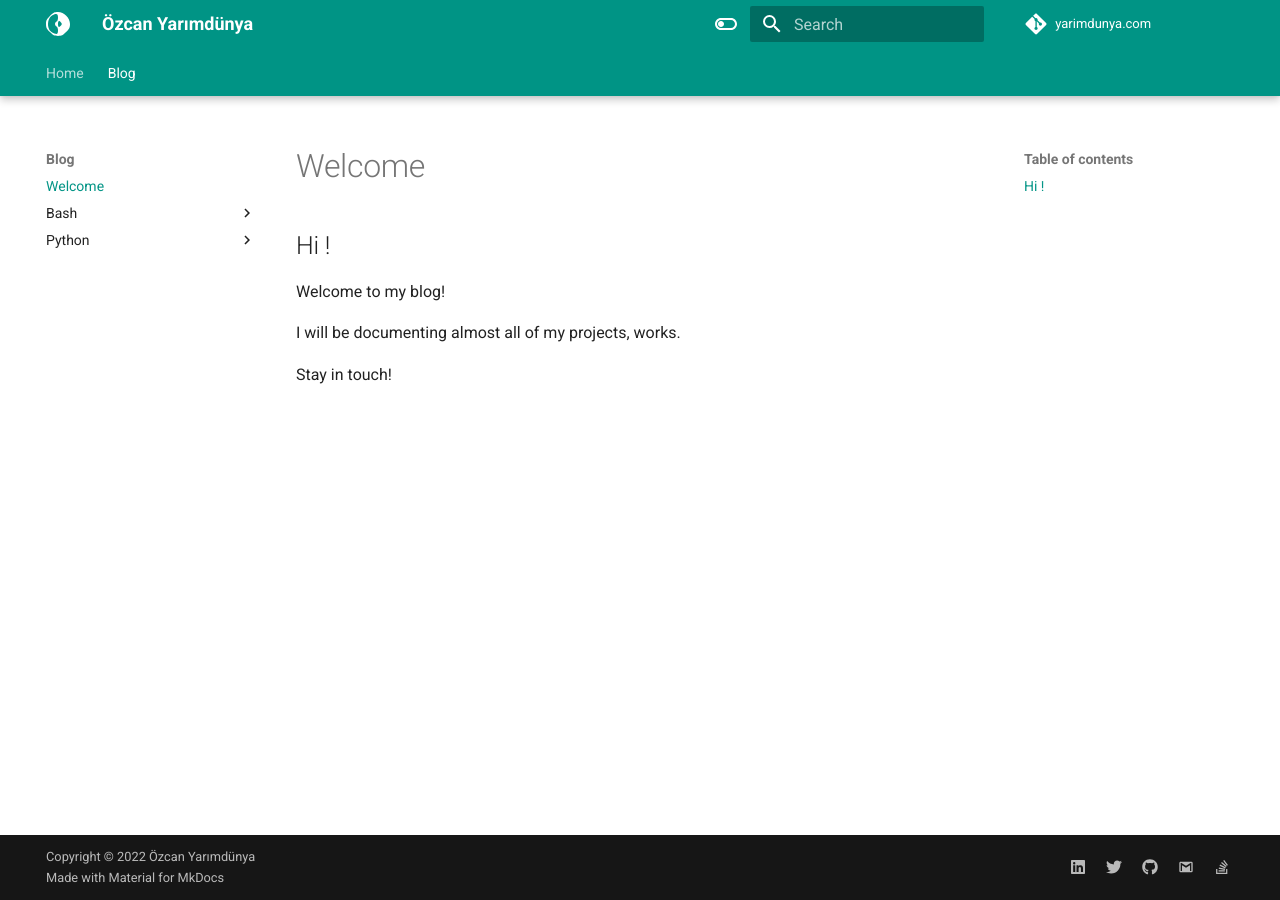
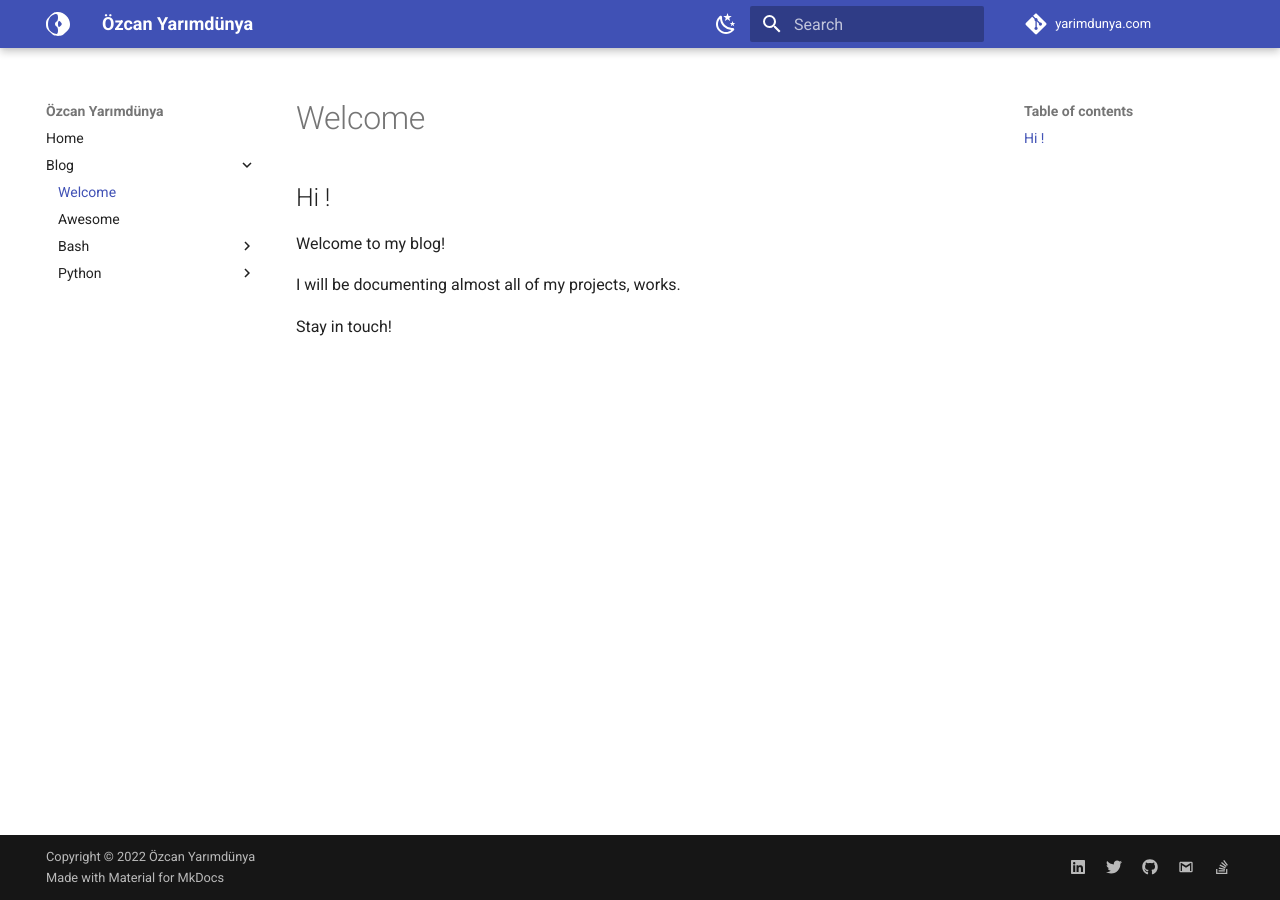
Before and after one commit to ozcanyarimdunya/yarimdunya.com, an MkDocs documentation site: the page built from docs/blog/index.md, in a window 1280 px wide. Built offline with MkDocs 1.6.1 and Material for MkDocs 9.7.7, drawn with Linux system fonts in a browser that asks for light colours; comment, search, counter and statistics services are not loaded.

Commit message:
Update website

```diff
--- a/mkdocs.yml
+++ b/mkdocs.yml
@@ -4,8 +4,36 @@ site_author: Özcan Yarımdünya
 site_description: Özcan Yarımdünya
 repo_name: yarimdunya.com
 repo_url: https://github.com/ozcanyarimdunya/yarimdunya.com
+copyright: Copyright &copy; 2022 <a href="https://yarimdunya.com" target="_blank">Özcan Yarımdünya<a/>
 
-copyright: Copyright &copy; 2022 <a href="https://yarimdunya.com" target="_blank">Özcan Yarımdünya<a/>
+theme:
+  name: material
+  custom_dir: theme
+  palette:
+    - scheme: default
+      primary: indigo
+      accent: indigo
+      toggle:
+        icon: material/weather-night
+        name: Switch to dark mode
+    - scheme: slate
+      primary: red
+      accent: red
+      toggle:
+        icon: material/weather-sunny
+        name: Switch to light mode
+  favicon: assets/images/favicon.ico
+  icon:
+    logo: svg/favicon
+  features:
+    - navigation.top
+    - search.highlight
+    - search.share
+    - search.suggest
+    - content.tabs.link
+
+plugins:
+  - search
 
 markdown_extensions:
   - toc:
@@ -17,35 +45,6 @@ markdown_extensions:
   - pymdownx.superfences
   - pymdownx.tabbed:
       alternate_style: true
-
-theme:
-  name: material
-  custom_dir: theme
-  palette:
-    - scheme: default
-      primary: teal
-      toggle:
-        icon: material/toggle-switch-off-outline
-        name: Switch to dark mode
-    - scheme: slate
-      primary: black
-      toggle:
-        icon: material/toggle-switch
-        name: Switch to light mode
-  favicon: assets/images/favicon.ico
-  icon:
-    logo: svg/favicon
-  features:
-    - navigation.tabs
-    - navigation.tabs.sticky
-    - navigation.top
-    - search.highlight
-    - search.share
-    - search.suggest
-    - content.tabs.link
-
-plugins:
-  - search
 
 extra:
   social:
```
Also changed, not shown: docs/blog/awesome.md (added, +13 -0 lines), docs/index.md (+0 -1 lines), theme/overrides/blog/awesome.html (added, +10 -0 lines).
